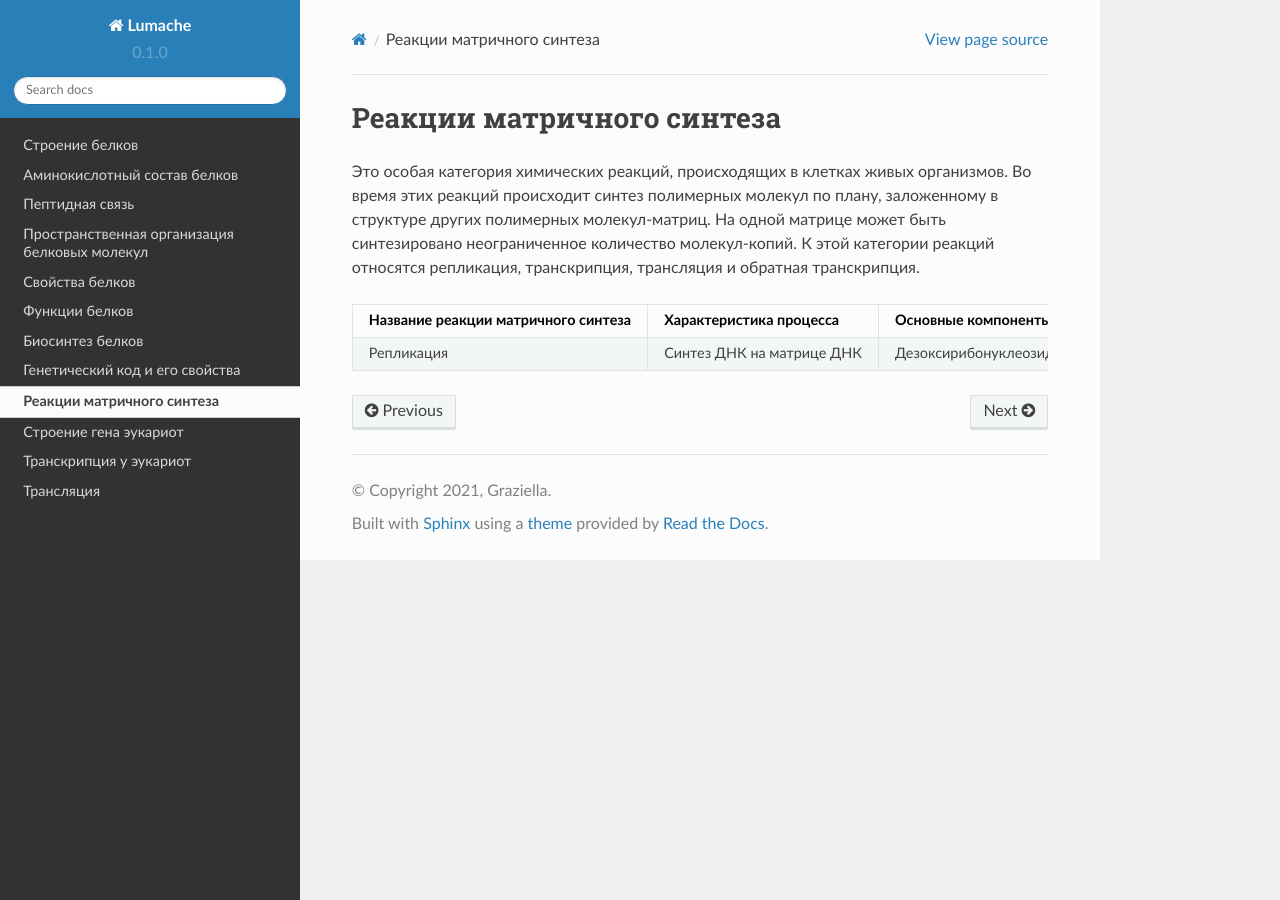
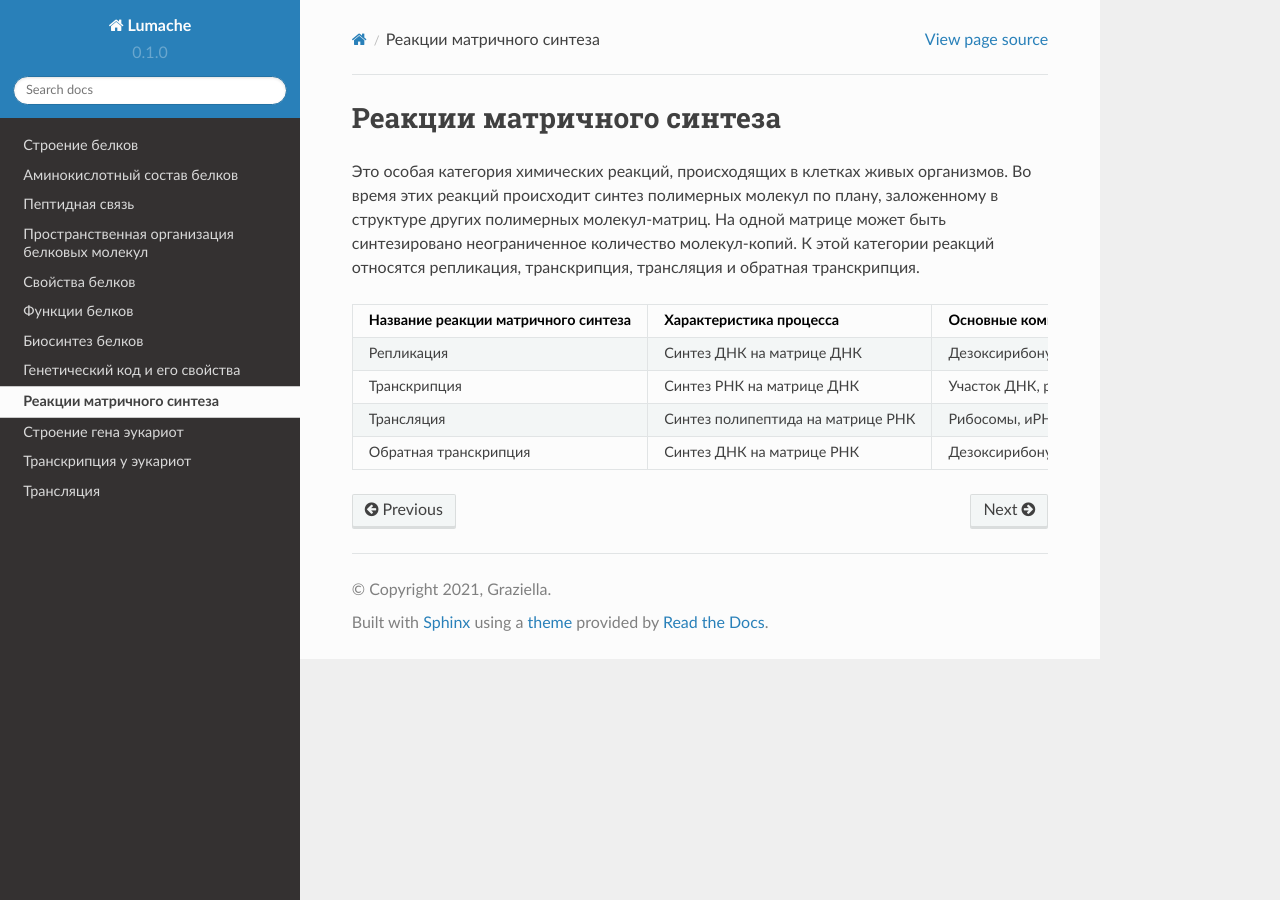
Before and after one commit to neptune2021/test_documentation, a Sphinx documentation site: the page built from docs/source/09.rst, in a window 1280 px wide. Built offline with Sphinx 7.4.7 and the Read the Docs theme 2.0.0, drawn with Linux system fonts in a browser that asks for light colours.

Commit message:
Update 09.rst

```diff
--- a/docs/source/09.rst
+++ b/docs/source/09.rst
@@ -13,3 +13,12 @@
    * - Репликация
      - Синтез ДНК на матрице ДНК
      - Дезоксирибонуклеозидтрифосфаты, ферменты
+   * - Транскрипция
+     - Синтез РНК на матрице ДНК
+     - Участок ДНК, рибонуклеозидтрифосфаты, ферменты
+   * - Трансляция
+     - Синтез полипептида на матрице РНК
+     - Рибосомы, иРНК, аминокислоты, тРНК, АТФ, ГТФ, ферменты
+   * - Обратная транскрипция
+     - Синтез ДНК на матрице РНК
+     - Дезоксирибонуклеозидтрифосфаты, ферменты
```
